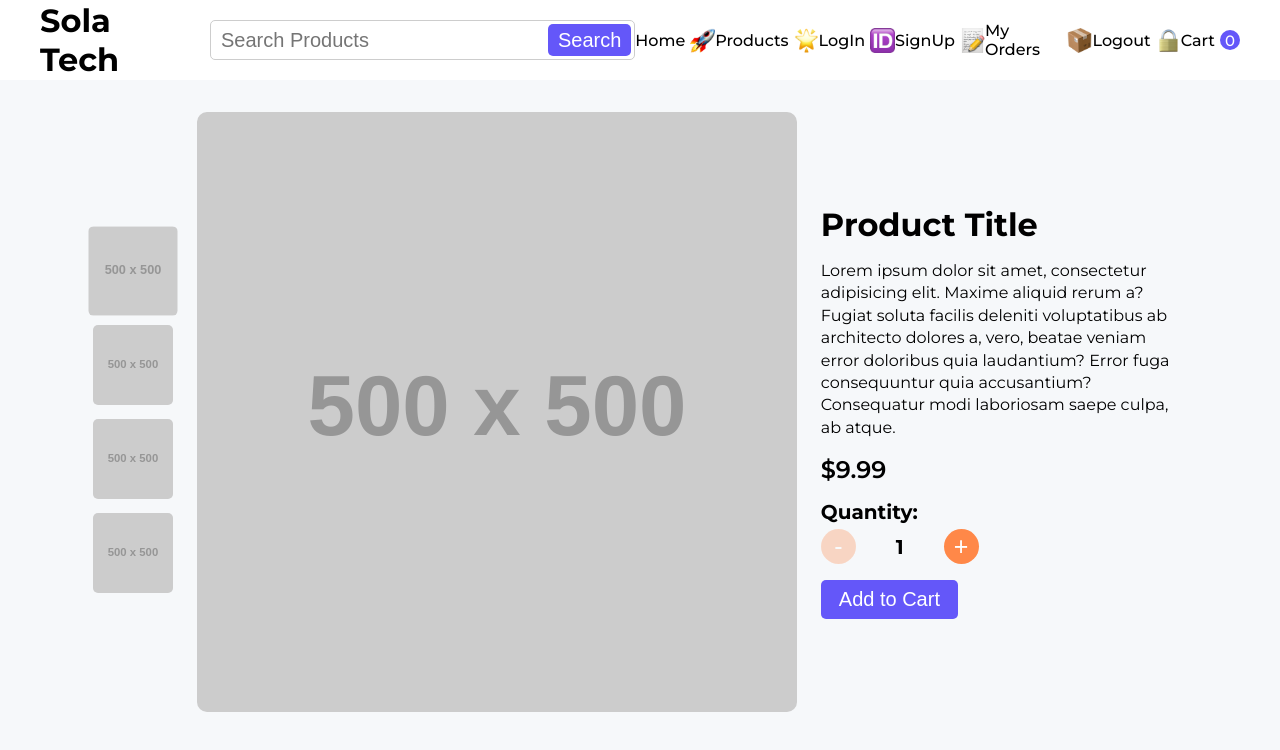
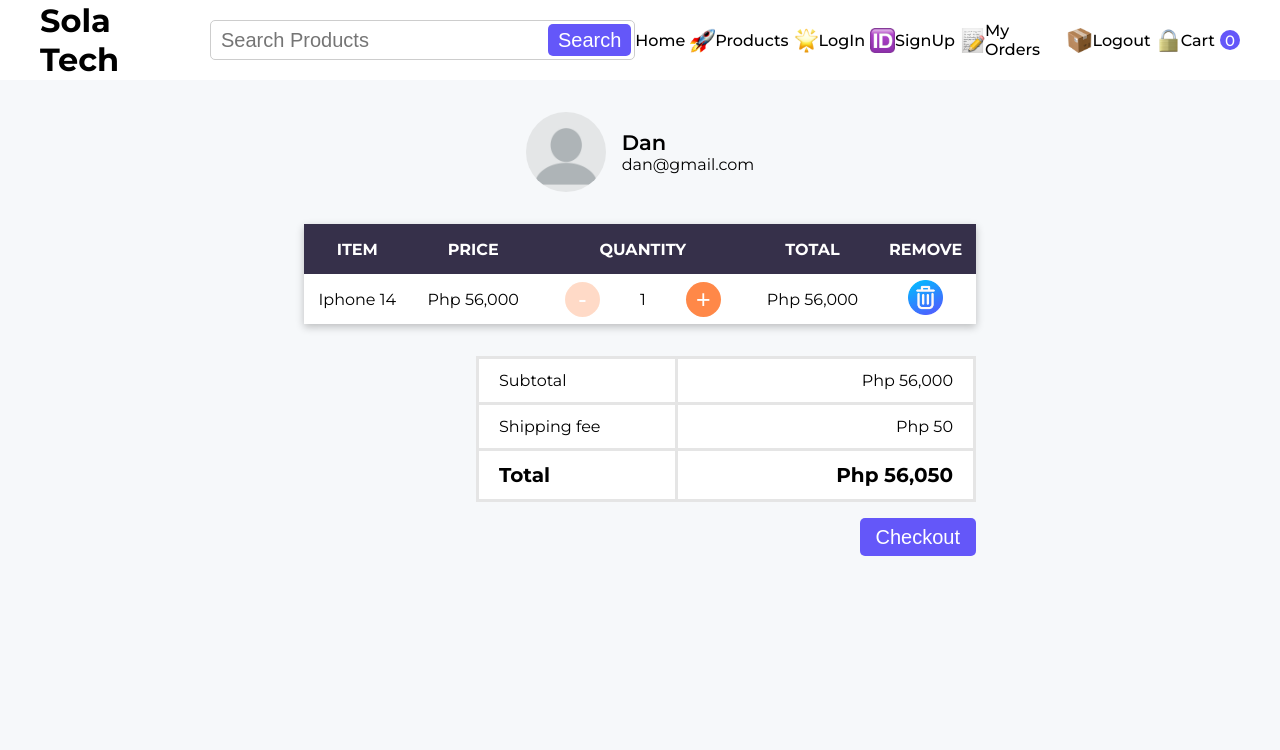
Before and after one commit to dtorres3rd/sola-tech-app, a React (Vite) app: page / in a window 1280 px wide. Shown: the top 750 px of the page. Built offline with nearby package versions, Linux system fonts and the light colour scheme.

Commit message:
added cart page, common table component and basic css

```diff
--- a/src/App.jsx
+++ b/src/App.jsx
@@ -5,15 +5,17 @@ import Navbar from './components/Navbar/Navbar';
 import HomePage from './components/Home/HomePage';
 import ProductsPage from './components/Products/ProductsPage';
 import SingleProductPage from './components/SingleProduct/SingleProductPage';
+import CartPage from './components/Cart/CartPage';
 
 const App = () => {
   return (
     <div className='app'>
       <Navbar />
       <main>
-        {/* <HomePage /> */}
-        {/* <ProductsPage /> */}
-        <SingleProductPage />
+        {/* <HomePage />
+        <ProductsPage />
+        <SingleProductPage /> */}
+        <CartPage user='daniel' />
       </main>
     </div>
   );
--- /dev/null
+++ b/src/components/Cart/CartPage.css
@@ -0,0 +1,66 @@
+.cart_page {
+  flex-direction: column;
+  justify-content: center;
+  width: 60%;
+  margin: 0 auto;
+  padding: 32px 48px;
+}
+
+.user_info {
+  gap: 16px;
+  margin-bottom: 32px;
+}
+
+.user_info img {
+  width: 80px;
+  height: 80px;
+  object-fit: cover;
+  border-radius: 100%;
+}
+
+.user_name {
+  font-size: 21px;
+  font-weight: 600;
+}
+
+.cart_bill {
+  align-self: flex-end;
+  width: 500px;
+  border-collapse: collapse;
+  font-size: 16px;
+  margin-top: 16px;
+  background-color: white;
+}
+
+.cart_bill td {
+  padding: 12px 20px;
+  border: 3px solid #e5e5e5;
+}
+
+.cart_bill td:last-child {
+  text-align: end;
+  width: 60%;
+}
+
+.cart_bill_final {
+  font-size: 20px;
+  font-weight: 700;
+}
+
+.checkout_button {
+  align-self: flex-end;
+  height: 38px !important;
+  margin: 16px 0px;
+  padding: 0px 16px !important;
+}
+
+.table_quantity_input {
+  height: 50px;
+  justify-content: center;
+}
+
+.cart_remove_icon {
+  width: 35px;
+  height: 35px;
+  cursor: pointer;
+}
--- /dev/null
+++ b/src/components/Cart/CartPage.jsx
@@ -0,0 +1,62 @@
+import React from 'react';
+
+import './CartPage.css';
+import remove from '../../assets/remove.png';
+import user from '../../assets/user.webp';
+import Table from '../Common/Table';
+import QuantityInput from '../SingleProduct/QuantityInput';
+const CartPage = () => {
+  return (
+    <section className='align_center cart_page'>
+      <div className='align_center user_info'>
+        <img src={user} alt='user profile' />
+        <div>
+          <p className='user_name'>Dan</p>
+          <p className='user_email'>dan@gmail.com</p>
+        </div>
+      </div>
+
+      <Table headings={['Item', 'Price', 'Quantity', ' Total', 'Remove']}>
+        {/* passing tbody - jsx as children props to table component */}
+        <tbody>
+          <tr>
+            <td>Iphone 14</td>
+            <td>Php 56,000</td>
+            <td className='align_center table_quantity_input'>
+              <QuantityInput />
+            </td>
+            <td>Php 56,000</td>
+            <td>
+              <img
+                src={remove}
+                alt='remove icon'
+                className='cart_remove_icon'
+              />
+            </td>
+          </tr>
+        </tbody>
+      </Table>
+
+      <table className='cart_bill'>
+        <tbody>
+          <tr>
+            <td>Subtotal</td>
+            <td>Php 56,000</td>
+          </tr>
+          <tr>
+            <td>Shipping fee</td>
+            <td>Php 50</td>
+          </tr>
+          <tr className='cart_bill_final'>
+            <td>Total</td>
+            <td>Php 56,050</td>
+          </tr>
+        </tbody>
+      </table>
+
+      <button className='search_button checkout_button'>Checkout</button>
+    </section>
+  );
+};
+
+export default CartPage;
--- /dev/null
+++ b/src/components/Common/Table.css
@@ -0,0 +1,23 @@
+.common_table {
+  width: 100%;
+  margin-bottom: 16px;
+  border-collapse: collapse;
+  background-color: white;
+  box-shadow: 0px 3px 8px rgba(0, 0, 0, 0.24);
+}
+
+.common_table thead th {
+  height: 50px;
+  background-color: #36304a;
+  color: white;
+  text-transform: uppercase;
+}
+
+.common_table tbody tr {
+  height: 50px;
+  text-align: center;
+}
+
+.common_table tbody tr:nth-child(even) {
+  background-color: #f5f5f5;
+}
--- /dev/null
+++ b/src/components/Common/Table.jsx
@@ -0,0 +1,17 @@
+import React from 'react';
+
+import './Table.css';
+const Table = ({ headings, children }) => {
+  return (
+    <table className='common_table'>
+      <thead>
+        {headings.map((heading, index) => {
+          return <th key={index}>{heading}</th>;
+        })}
+      </thead>
+      {children}
+    </table>
+  );
+};
+
+export default Table;
--- /dev/null
+++ b/src/components/SingleProduct/QuantityInput.css
@@ -0,0 +1,20 @@
+.quantity_input_button {
+  width: 35px;
+  height: 35px;
+  font-size: 25px;
+  background-color: #ff8848;
+  color: #fff;
+  border: none;
+  border-radius: 100%;
+  cursor: pointer;
+}
+
+.quantity_input_button:disabled {
+  opacity: 0.3;
+  cursor: default;
+}
+
+.quantity_input_count {
+  margin: 0 40px;
+  text-align: center;
+}
--- /dev/null
+++ b/src/components/SingleProduct/QuantityInput.jsx
@@ -0,0 +1,18 @@
+import React, { Fragment } from 'react';
+
+import './QuantityInput.css';
+
+const QuantityInput = () => {
+  return (
+    <Fragment>
+      <button className='quantity_input_button' disabled>
+        {' '}
+        -{' '}
+      </button>
+      <p className='quantity_input_count'>1</p>
+      <button className='quantity_input_button'> + </button>
+    </Fragment>
+  );
+};
+
+export default QuantityInput;
--- a/src/components/SingleProduct/SingleProductPage.css
+++ b/src/components/SingleProduct/SingleProductPage.css
@@ -65,27 +65,6 @@
   margin: 5px 0 16px;
 }
 
-.quantity_input_button {
-  width: 35px;
-  height: 35px;
-  font-size: 25px;
-  background-color: #ff8848;
-  color: #fff;
-  border: none;
-  border-radius: 100%;
-  cursor: pointer;
-}
-
-.quantity_input_button:disabled {
-  opacity: 0.3;
-  cursor: default;
-}
-
-.quantity_input_count {
-  margin: 0 40px;
-  text-align: center;
-}
-
 .add_cart {
   width: fit-content;
   padding: 8px 18px;
--- a/src/components/SingleProduct/SingleProductPage.jsx
+++ b/src/components/SingleProduct/SingleProductPage.jsx
@@ -1,6 +1,7 @@
 import React, { useState } from 'react';
 
 import './SingleProductPage.css';
+import QuantityInput from './QuantityInput';
 
 const product = {
   id: 1,
@@ -51,12 +52,7 @@ const SingleProductPage = () => {
 
         <h2 className='quantity_title'>Quantity:</h2>
         <div className='align_center quantity_input'>
-          <button className='quantity_input_button' disabled>
-            {' '}
-            -{' '}
-          </button>
-          <p className='quantity_input_count'>1</p>
-          <button className='quantity_input_button'> + </button>
+          <QuantityInput />
         </div>
 
         <button className='search_button add_cart'>Add to Cart</button>
```
